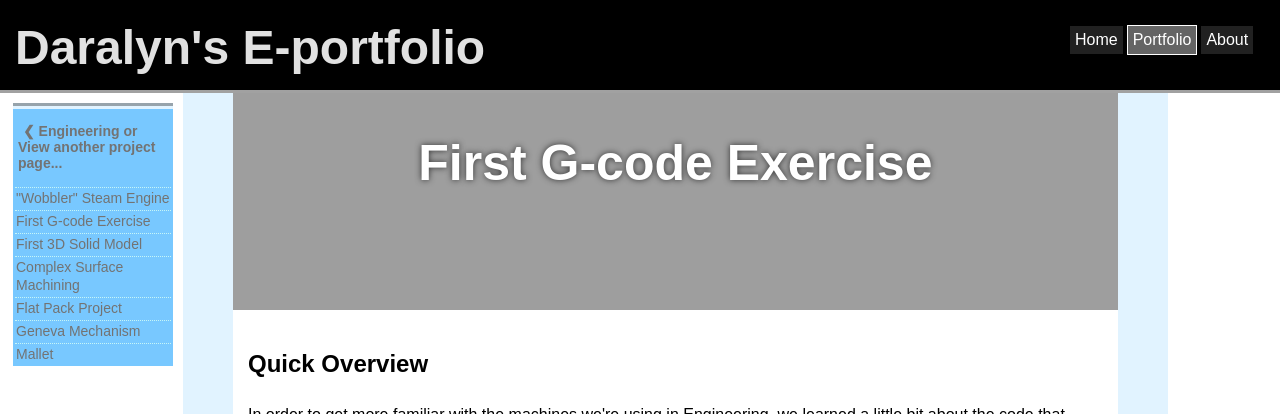
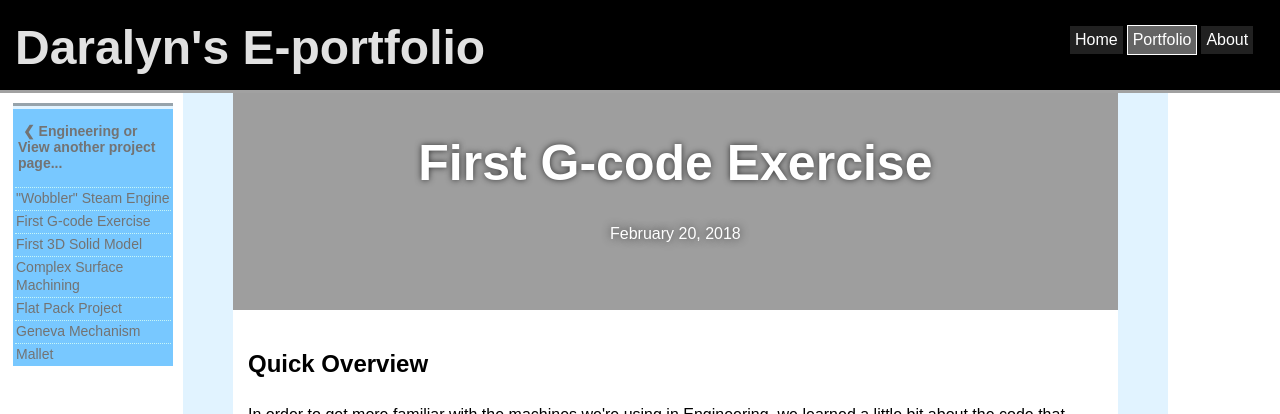
Before and after one commit to daralyn/daralyn.github.io, a Jekyll site: the page built from portfolio/engineering/first-g-code-exercise.html, in a window 1280 px wide and 900 px high. Shown: the top 414 px of the window. Built offline with Jekyll 4.4.1, drawn with Linux system fonts in a browser that asks for light colours.

Commit message:
Update first-g-code-exercise.html

```diff
--- a/portfolio/engineering/first-g-code-exercise.html
+++ b/portfolio/engineering/first-g-code-exercise.html
@@ -35,6 +35,7 @@ title: Daralyn's Engineering Portfolio - First G-code Exercise
 
 <div class="projecthead" id="gcodehead">
 	<h1 class="projectheadtext">First G-code Exercise</h1>
+	<p class="projectheaddate"> February 20, 2018</p>
 </div> <!-- end of gcode head-->
 
 <div class="sectionodd">
```
